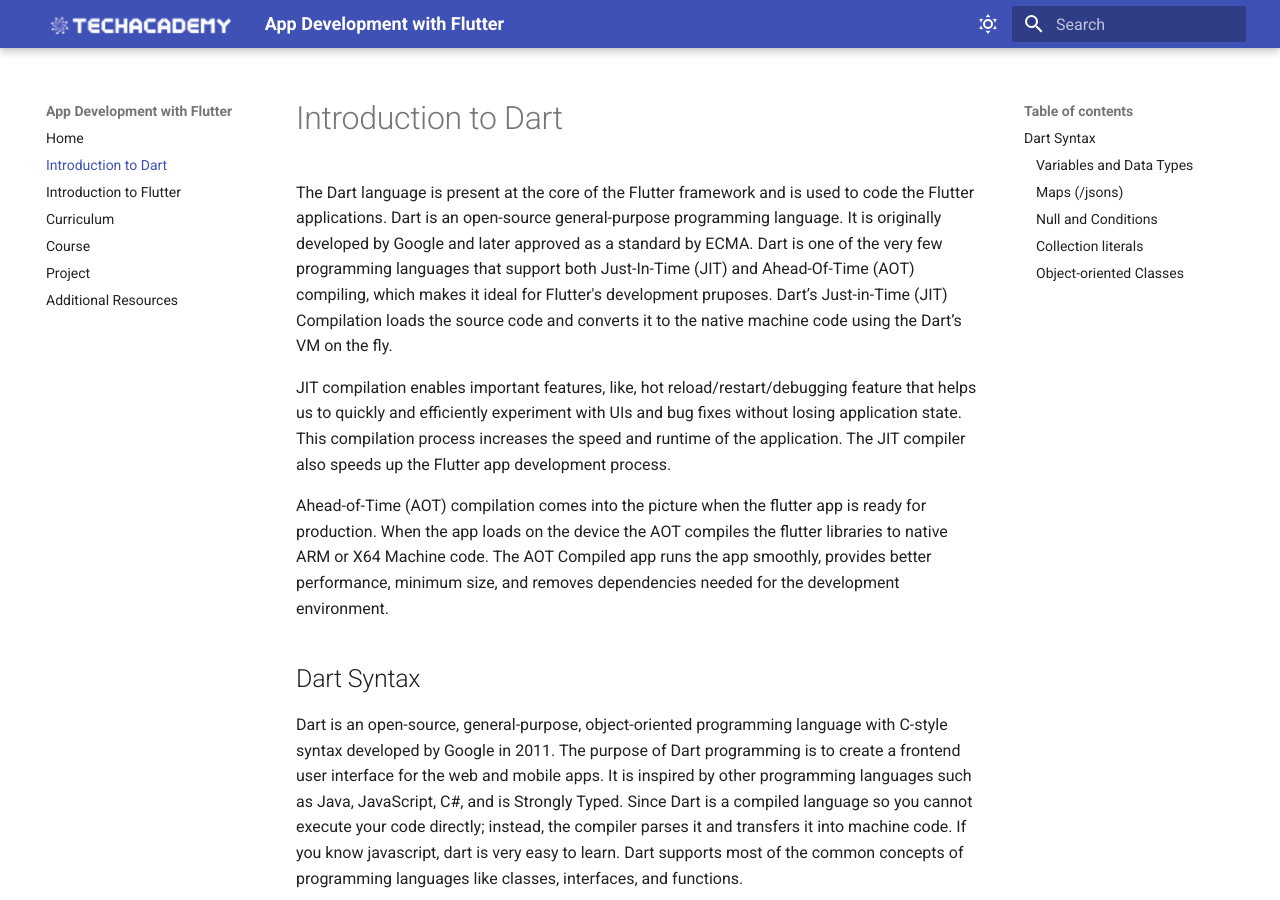
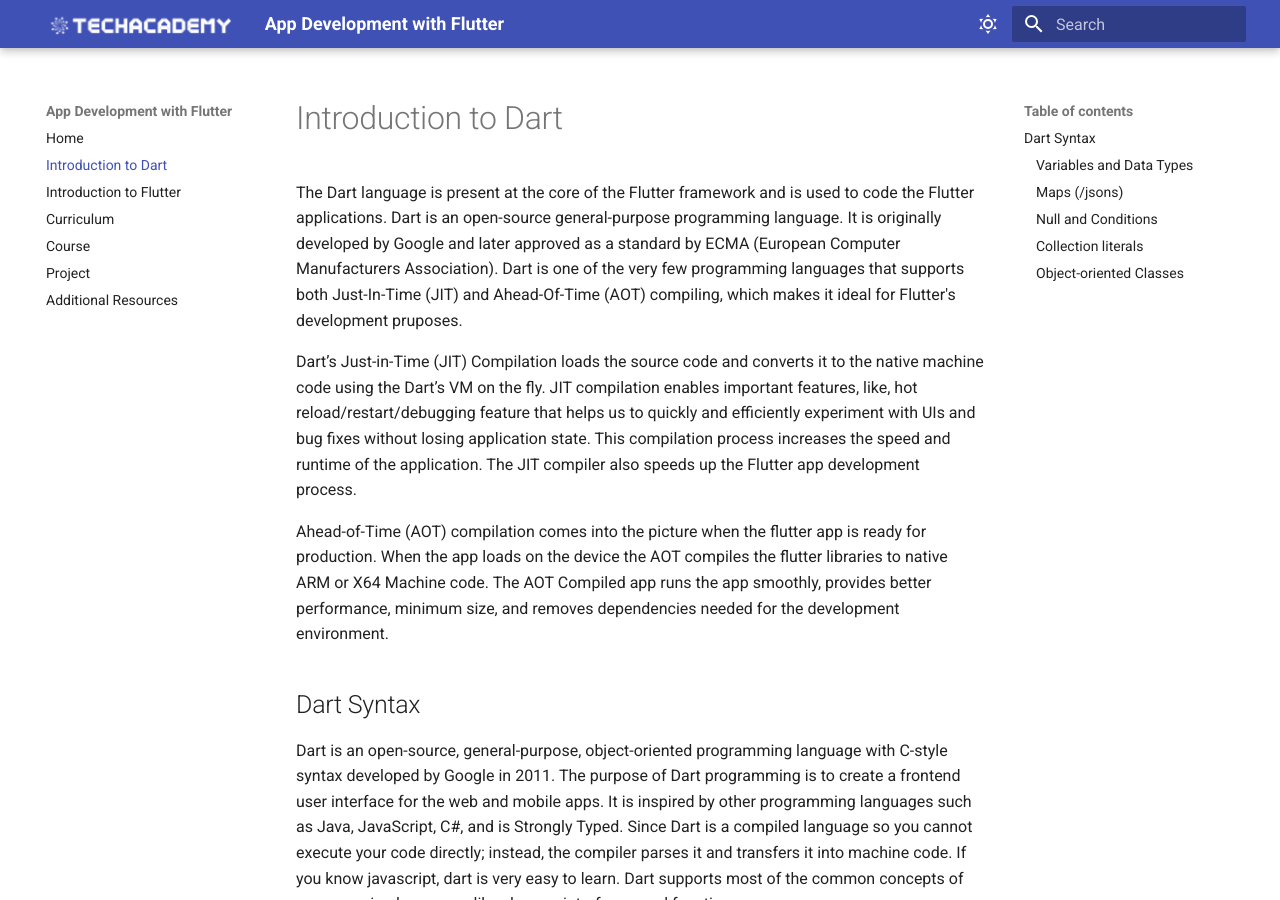
Before and after one commit to tech-academy-ev/app_development, an MkDocs documentation site: the page built from docs/dart.md, in a window 1280 px wide and 900 px high. Built offline with MkDocs 1.6.1 and Material for MkDocs 9.7.7, drawn with Linux system fonts in a browser that asks for light colours.

Commit message:
Update dart.md

```diff
--- a/docs/dart.md
+++ b/docs/dart.md
@@ -1,8 +1,8 @@
 # Introduction to Dart
 
-The Dart language is present at the core of the Flutter framework and is used to code the Flutter applications. Dart is an open-source general-purpose programming language. It is originally developed by Google and later approved as a standard by ECMA. Dart is one of the very few programming languages that support both Just-In-Time (JIT) and Ahead-Of-Time (AOT) compiling, which makes it ideal for Flutter's development pruposes. Dart’s Just-in-Time (JIT) Compilation loads the source code and converts it to the native machine code using the Dart’s VM on the fly.
+The Dart language is present at the core of the Flutter framework and is used to code the Flutter applications. Dart is an open-source general-purpose programming language. It is originally developed by Google and later approved as a standard by ECMA (European Computer Manufacturers Association). Dart is one of the very few programming languages that supports both Just-In-Time (JIT) and Ahead-Of-Time (AOT) compiling, which makes it ideal for Flutter's development pruposes.
 
-JIT compilation enables important features, like, hot reload/restart/debugging feature that helps us to quickly and efficiently experiment with UIs and bug fixes without losing application state. This compilation process increases the speed and runtime of the application. The JIT compiler also speeds up the Flutter app development process.
+Dart’s Just-in-Time (JIT) Compilation loads the source code and converts it to the native machine code using the Dart’s VM on the fly. JIT compilation enables important features, like, hot reload/restart/debugging feature that helps us to quickly and efficiently experiment with UIs and bug fixes without losing application state. This compilation process increases the speed and runtime of the application. The JIT compiler also speeds up the Flutter app development process.
 
 Ahead-of-Time (AOT) compilation comes into the picture when the flutter app is ready for production. When the app loads on the device the AOT compiles the flutter libraries to native ARM or X64 Machine code. The AOT Compiled app runs the app smoothly, provides better performance, minimum size, and removes dependencies needed for the development environment.
 
```
